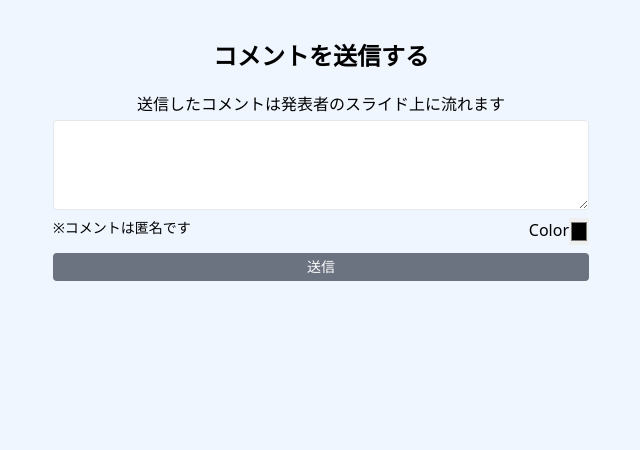
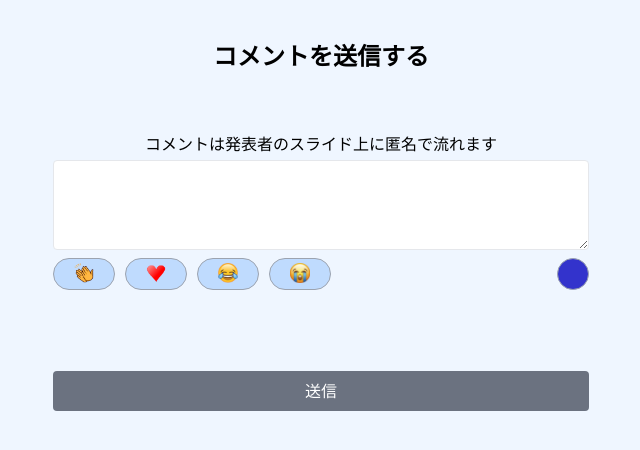
Before and after one commit to Jun-T-git/slive, a Next.js app: page /audience in a window 1280 px wide. Shown: the top 450 px of the page, without its empty margins (319-959 px from the left). Built offline with nearby package versions, Linux system fonts and the light colour scheme; no server answers.

Commit message:
スタンプ・文字色機能追加

```diff
--- a/src/pages/audience.tsx
+++ b/src/pages/audience.tsx
@@ -1,11 +1,11 @@
 import React, { ChangeEvent, useMemo, useRef, useState } from "react";
+import Stamp from "~/components/stamp";
 import { postComment } from "~/firebase/comments";
 
 const Audience: React.VFC = () => {
-  const inputCommentRef = useRef(null);
   const [inputComment, setInputComment] = useState<string>("");
   const [errorMessage, setErrorMessage] = useState<string>("");
-  const [commentColor, setCommentClolor] = useState<string>("#000000");
+  const [commentColor, setCommentClolor] = useState<string>("#3333cc");
   const isDisabled = useMemo(
     () => !!errorMessage || !inputComment,
     [errorMessage, inputComment]
@@ -23,41 +23,48 @@ const Audience: React.VFC = () => {
 
   const HandleButtonClick = () => {
     postComment({ content: inputComment, color: commentColor });
-    inputCommentRef.current.value = "";
     setInputComment("");
   };
 
   return (
     <div className="p-5 mx-auto max-w-xl">
-      <h1 className="text-center text-2xl font-bold py-5">
+      <h1 className="text-center text-2xl font-bold py-5 mb-10">
         コメントを送信する
       </h1>
       <p className="text-center">
-        送信したコメントは発表者のスライド上に流れます
+        コメントは発表者のスライド上に匿名で流れます
       </p>
       <textarea
         className="block w-full p-1 my-1 h-full border text-sm rounded"
         rows={4}
-        ref={inputCommentRef}
+        value={inputComment}
         onChange={HandleTextareaChange}
       />
       <p className="text-red-500 text-xs">{errorMessage}</p>
-      <div className="flex justify-between my-2">
-        <p className="text-sm">※コメントは匿名です</p>
-        <div className="flex align-middle">
-          <span>Color</span>
+      <div className="flex justify-between align-middle my-2">
+        <div className="space-x-2.5">
+          <Stamp code="clapping_hands" />
+          <Stamp code="red_heart" />
+          <Stamp code="laugh_face" />
+          <Stamp code="cry_face" />
+        </div>
+        <div
+          className="w-8 h-8 rounded-full border border-gray-400"
+          style={{ background: commentColor }}
+        >
           <input
             type="color"
+            value={commentColor}
             onChange={(e) => {
               setCommentClolor(e.target.value);
             }}
-            className="w-5"
+            className="w-full h-full opacity-0"
           />
         </div>
       </div>
       <button
         className={
-          "block w-full py-1 my-2 h-full text-white text-sm rounded " +
+          "block w-full py-2 mt-20 h-full text-white rounded " +
           (isDisabled ? "bg-gray-500" : "bg-blue-500")
         }
         onClick={HandleButtonClick}
--- a/src/pages/presenter/presentation.tsx
+++ b/src/pages/presenter/presentation.tsx
@@ -4,33 +4,51 @@ import { deleteAllComments, observeCommentPost } from "~/firebase/comments";
 import { useRecoilValue } from "recoil";
 import { slideSrcState } from "~/recoil/atoms";
 import { Comment } from "~/types/comment";
+import { Unsubscribe } from "@firebase/firestore";
 
 const Presentation: React.VFC = () => {
-  const count = useRef(0);
+  const count = useRef<number>(0);
+  const unsubscribeRef = useRef<Unsubscribe | null>(null);
   const slideSrc = useRecoilValue(slideSrcState);
 
   useEffect(() => {
     (async () => {
-      await deleteAllComments();
-      observeCommentPost((newComment) => createCommentElm(newComment));
+      await deleteAllComments(); // 入室前に送信されたコメントの削除
+      unsubscribeRef.current = observeCommentPost((newComment) =>
+        createCommentElm(newComment)
+      );
     })();
+    return () => {
+      deleteAllComments();
+      unsubscribeRef.current();
+    };
   }, []);
 
+  // コメントの表示
   const createCommentElm = async (comment: Comment) => {
     count.current++;
     const div_comment = document.createElement("div");
     const div_wrapper = document.getElementById("commentWrapper");
     div_comment.id = "text" + count.current; //アニメーション処理で対象の指定に必要なidを設定
-    div_comment.style.position = "fixed"; //テキストのは位置を絶対位置にするための設定
+    div_comment.style.position = "fixed";
     div_comment.style.whiteSpace = "nowrap"; //画面右端での折り返しがなく、画面外へはみ出すようにする
     div_comment.style.left = document.documentElement.clientWidth + "px"; //初期状態の横方向の位置は画面の右端に設定
     var random = Math.round(Math.random() * div_wrapper.clientHeight * 0.3);
-    div_comment.style.top = random + "px"; //初期状態の縦方向の位置は画面の上端から下端の間に設定（ランダムな配置に）
-    div_comment.appendChild(document.createTextNode(comment.content)); //画面上に表示されるテキストを設定
-    div_comment.style.color = comment.color;
-    div_wrapper.appendChild(div_comment); //body直下へ挿入
-    //ライブラリを用いたテキスト移動のアニメーション： durationはアニメーションの時間、
-    //横方向の移動距離は「画面の横幅＋画面を流れるテキストの要素の横幅」、移動中に次の削除処理がされないようawait
+    div_comment.style.top = random + "px"; //縦方向の位置
+
+    let commentChild;
+    if (comment.content.match(/^::.*::$/)) {
+      commentChild = document.createElement("img");
+      commentChild.src = `../images/${comment.content.slice(2, -2)}.png`;
+      div_comment.style.width = "30px";
+      div_comment.style.height = "30px";
+    } else {
+      commentChild = document.createTextNode(comment.content);
+      div_comment.style.color = comment.color; // 色設定
+      div_comment.style.fontSize = "24px";
+    }
+    div_comment.appendChild(commentChild);
+    div_wrapper.appendChild(div_comment);
     await gsap.to("#" + div_comment.id, {
       duration: 5 - comment.content.length / 100,
       x: -1 * (document.documentElement.clientWidth + div_comment.clientWidth),
```
